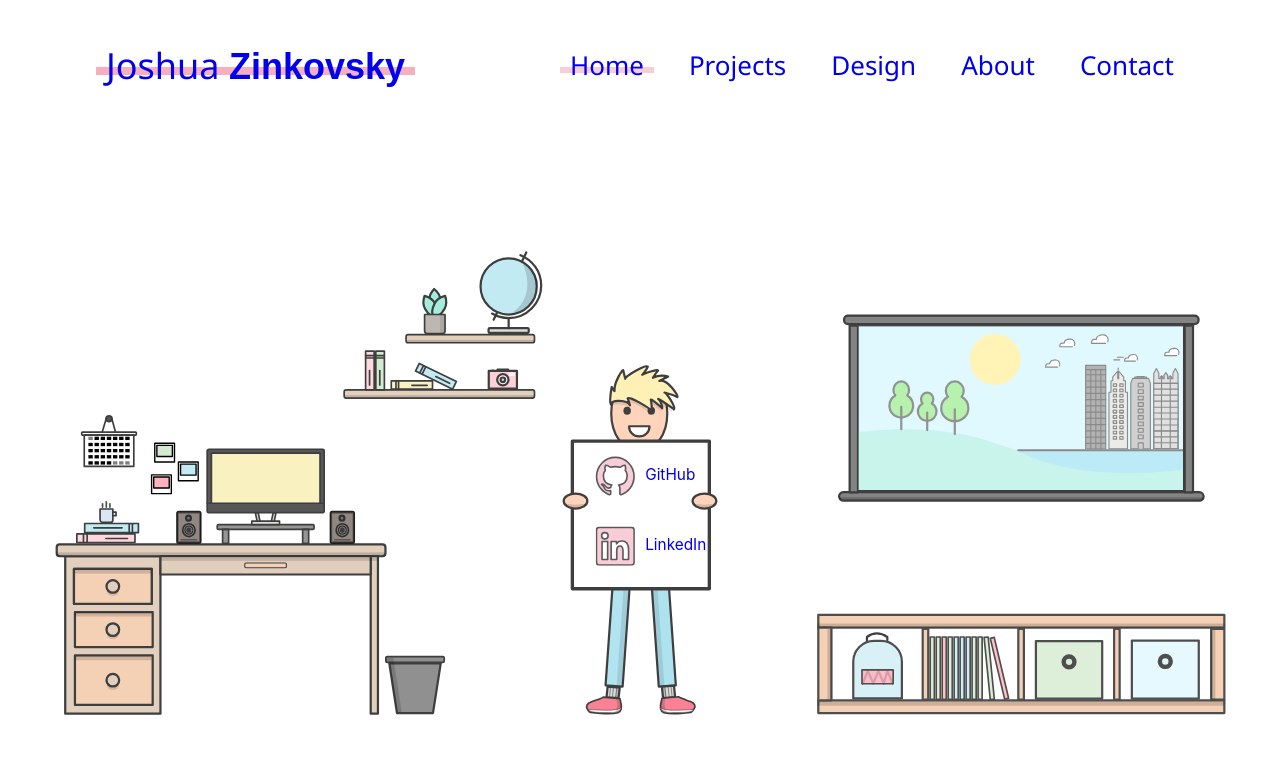
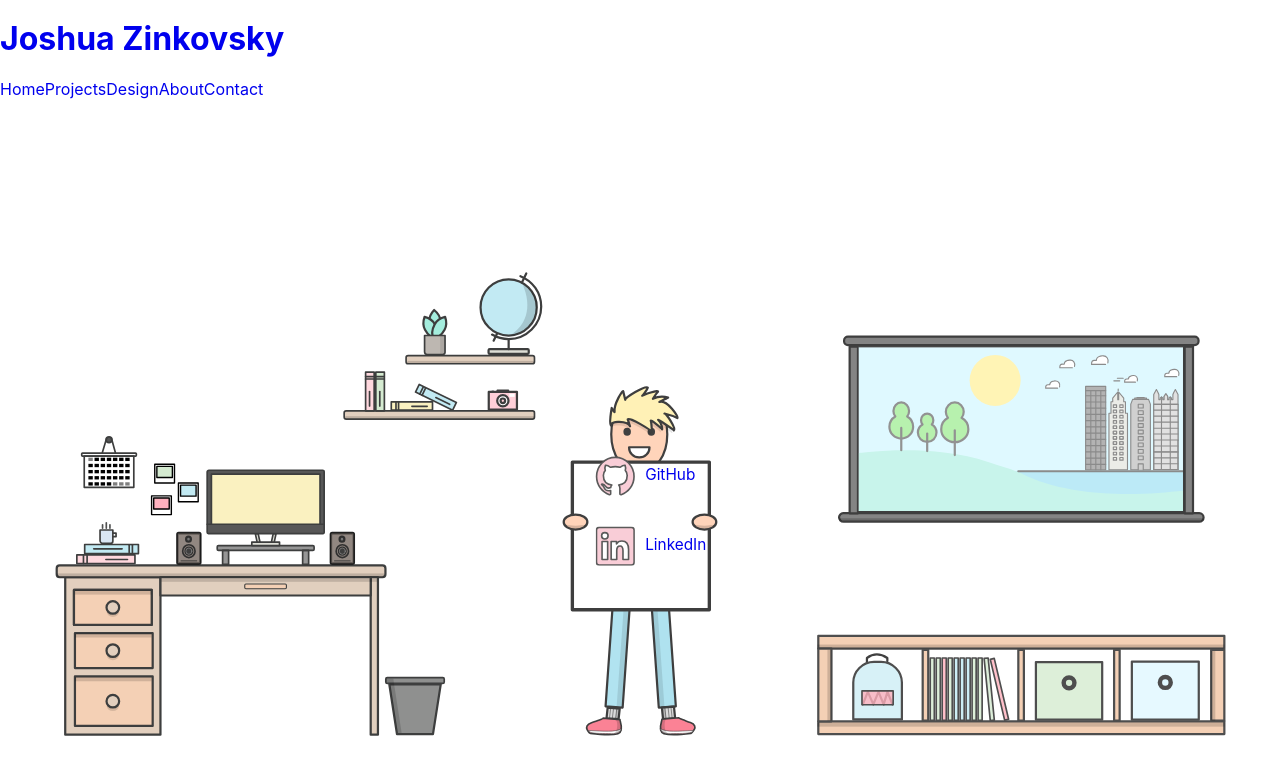
Before and after one commit to Josh961/Personal-Website, an Angular app: page /home in a window 1280 px wide. Shown: the top 774 px of the page. Built offline with nearby package versions, Linux system fonts and the light colour scheme.

Commit message:
Remove navigation and add typography

```diff
--- a/src/styles/main.scss
+++ b/src/styles/main.scss
@@ -4,6 +4,6 @@
 @import 'vendors/normalize';
 
 @import 'base/base';
+@import 'base/typography';
 
-@import 'layout/navigation';
 @import 'layout/footer';
```
